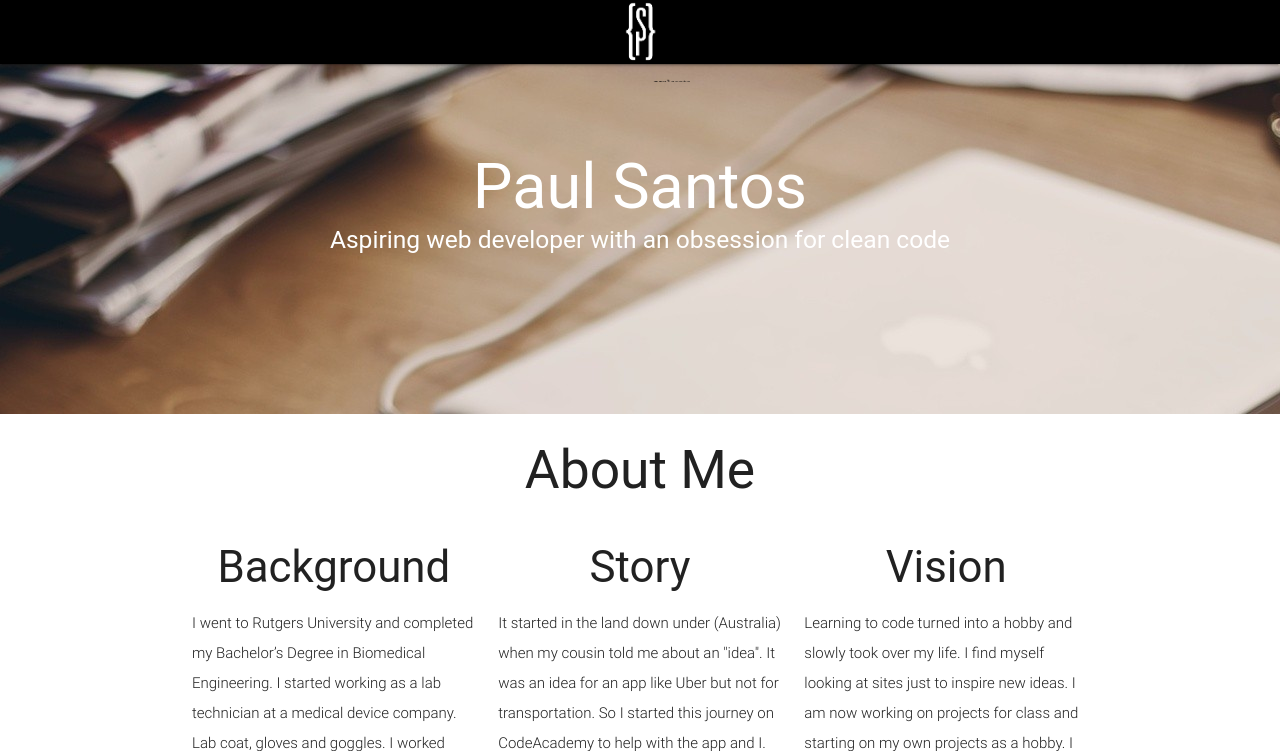
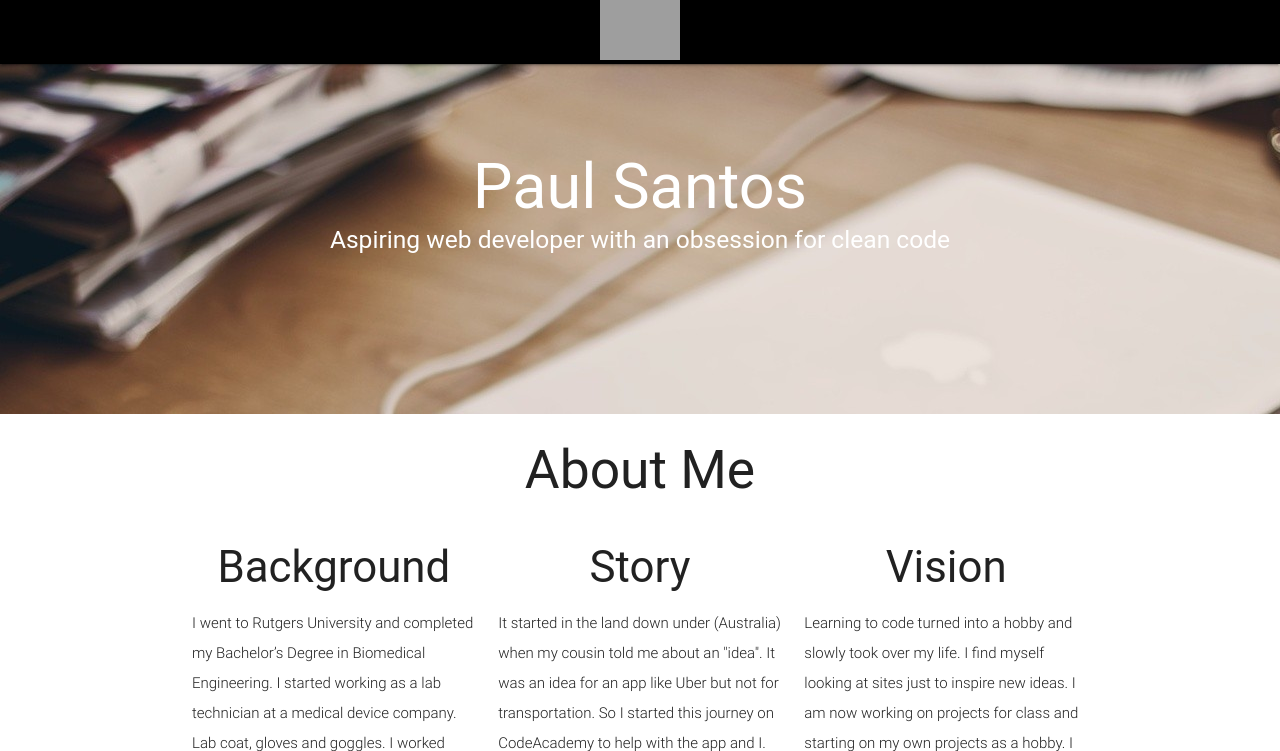
Before and after one commit to paulducsantos/my-portfolio, a PHP site: page /views/portfolioV2.html in a window 1280 px wide. Shown: the top 751 px of the page. Run offline with PHP 8.4, Linux system fonts and the light colour scheme; some libraries are stand-ins or nearby versions; some web fonts are replaced; grey boxes are pictures that could not be loaded.

Commit message:
added a row for personal interests and updated the logo

```diff
--- a/public/styles/v2.css
+++ b/public/styles/v2.css
@@ -15,9 +15,8 @@ nav .brandlogo {
 }
 
 #myLogo {
-  height: 100px;
+  height: 60px;
   width: auto;
-  margin-top: -18px;
 }
 
 .parallax-container {
--- a/views/portfolioV2.html
+++ b/views/portfolioV2.html
@@ -21,7 +21,7 @@
   <div class="navbar-fixed">
     <nav class="black center">
       <div class="nav-wrapper container">
-        <a href="#" class="brandlogo hide-on-small-only" id="logo"><img src="../static/images/PaulSantos_wt2.png" id="myLogo"></a>
+        <a href="#" class="brandlogo hide-on-small-only" id="logo"><img src="../static/images/PaulSantos_wt1.png" id="myLogo"></a>
         <h1 id="nav-name">Paul Santos</h1>
       </div>
     </nav>
@@ -120,7 +120,7 @@
             </div>
             <div class="card-reveal">
               <span class="card-title grey-text text-darken-4">Rock/Paper/Scissors<i class="material-icons right">close</i></span>
-              <p>A project where I made a rock, paper, scissors game but with a classic video look. All of this was done using onlt HTML, CSS, and Javascript. The difficult part of this project was to make the animations of the characters using only CSS and the sprite images.</p>
+              <p>A project where I made a rock, paper, scissors game but with a classic video game look. All of this was done using only HTML, CSS, and Javascript. The difficult part of this project was to make the animations of the characters using only CSS and the sprite images.</p>
             </div>
           </div>
         </div>
@@ -150,9 +150,50 @@
             </div>
             <div class="card-reveal">
               <span class="card-title grey-text text-darken-4">Clicky Game<i class="material-icons right">close</i></span>
-              <p>My first project for class where I learned how to make click events using Javascript. Once I learned about jQuery and events in jQuery my life changed.</p>
+              <p>My first project for class where I learned how to make click events using Javascript. Once I learned about jQuery and events in jQuery, my life changed.</p>
             </div>
           </div>
+        </div>
+      </div>
+    </div>
+  </div>
+
+  <div class="parallax-container">
+    <div class="section center">
+      <div class="container">
+        <br />
+        <br />
+        <br />
+        <br />
+        <br />
+        <br />
+        <h2 class="white-text">Hobbies and Interests</h2>
+      </div>
+    </div>
+    <div class="parallax"><img src="../static/images/tennis.jpg"></div>
+  </div>
+
+  <div class="container">
+    <div class="section">
+      <div class="row">
+        <div class="col m10 s12 offset-m1">
+          <p class="hobbies">Coding isn't the only thing I like to do for fun. I also have a passion for motorcycles. I've had my share of bikes from a Ducati Monster 696, to an MV Agusta F3, and a Suzuki DRZ-400 Supermoto. Out of these, the Ducati has the soul, the DRZ had the fun factor, and the MV was just too scary. I like to be hands on when it comes to repairing things like my car or motorcycles. Boxing is my favorite form of exercise. There's nothing like hitting the mits with a trainer and I suggest you give it a try if you have the chance. Tennis would be my favorite sport to play and I also enjoy bowling and rock climbing. I consider myself kind of a thrill seeker but I haven't had the chance to try skydiving, bungee jumping or cliff diving yet. I hope you enjoyed your stay and contact me if anything interests you!</p>
+         <!--  <div class="chip">
+            <img src="images/yuna.jpg" alt="Contact Person">
+            Motorcycles
+          </div>
+          <div class="chip">
+            <img src="images/yuna.jpg" alt="Contact Person">
+            Boxing
+          </div>
+          <div class="chip">
+            <img src="images/yuna.jpg" alt="Contact Person">
+            Tennis
+          </div>
+          <div class="chip">
+            <img src="images/yuna.jpg" alt="Contact Person">
+            Thrills
+          </div> -->
         </div>
       </div>
     </div>
```
Also changed, not shown: public/images/PaulSantos_wt2.png, public/images/Tennis.jpg (added), 1 other file.
